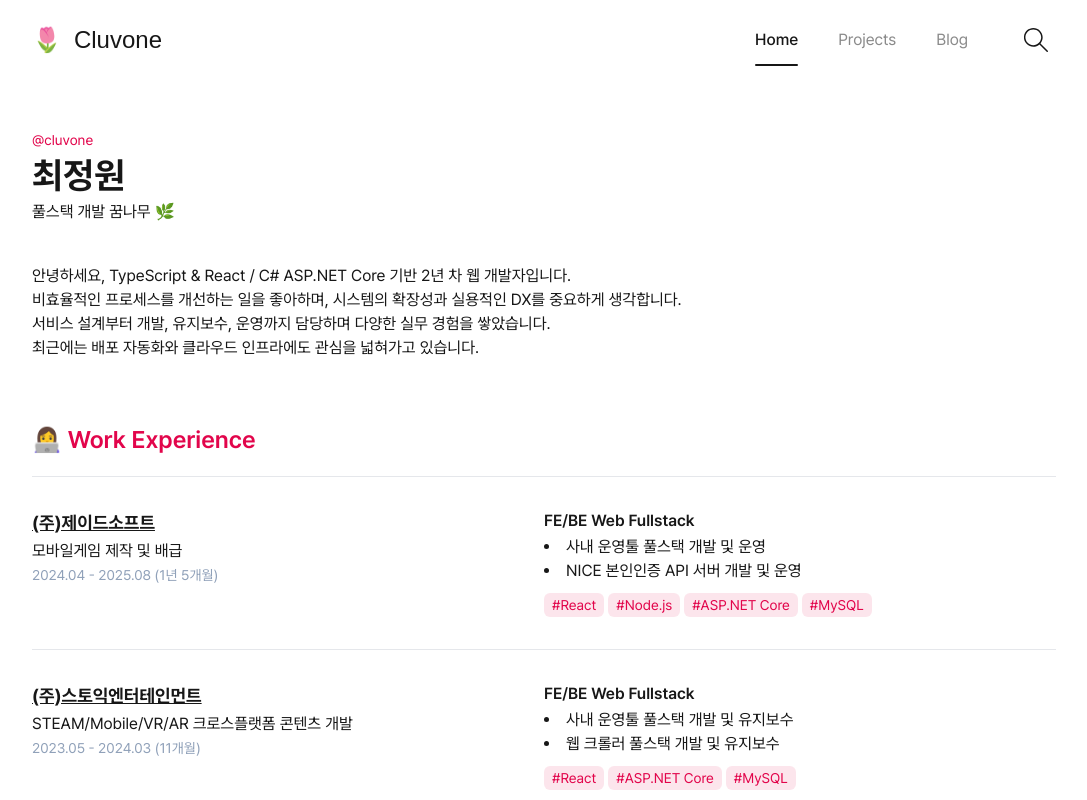
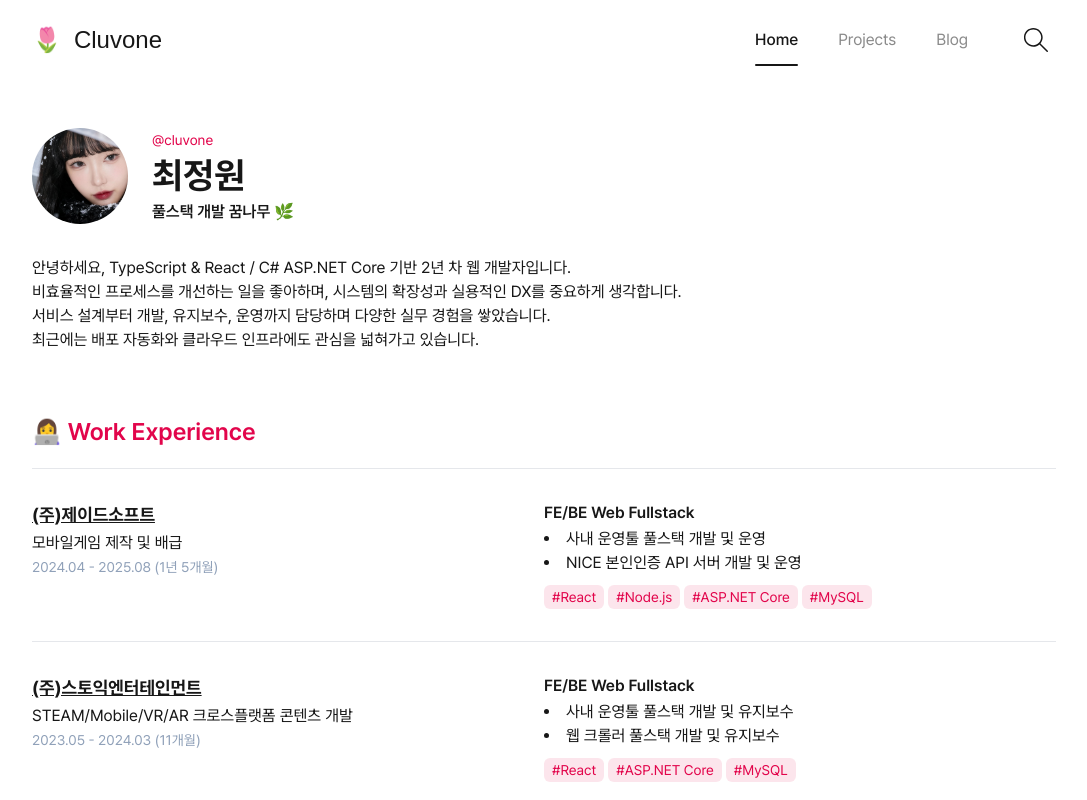
Before and after one commit to cluvone/devlog, a Next.js app: page / in a window 1280 px wide. Shown: the top 800 px of the page, without its empty margins (96-1183 px from the left). Built offline with nearby package versions, Linux system fonts and the light colour scheme; a web font is replaced by a local one.

Commit message:
프로필 이미지 삽입

```diff
--- a/src/app/page.tsx
+++ b/src/app/page.tsx
@@ -1,17 +1,24 @@
 import Link from 'next/link';
 import { Container } from '@/layout';
+import Image from 'next/image';
 
 export default function Home() {
   return (
-    <Container>
-      <div>
-        <section>
-          <span className="text-primary text-sm">@cluvone</span>
-          <h2 className="my-1 text-4xl font-bold">최정원</h2>
-          <p>풀스택 개발 꿈나무 🌿</p>
+    <Container className="flex flex-col gap-y-16">
+      <div className="flex flex-col gap-y-8">
+        <section className="flex flex-wrap items-center gap-x-6 gap-y-2">
+          <div className="h-24 w-24 overflow-hidden rounded-full">
+            <Image src="/images/avatar.jpg" alt="프로필 이미지" width={96} height={96} />
+          </div>
+
+          <div>
+            <span className="text-primary text-sm">@cluvone</span>
+            <h2 className="my-1 text-4xl font-bold">최정원</h2>
+            <p className="font-semibold">풀스택 개발 꿈나무 🌿</p>
+          </div>
         </section>
 
-        <section className="mt-10 mb-16">
+        <section>
           <p>
             안녕하세요, TypeScript & React / C# ASP.NET Core 기반 2년 차 웹 개발자입니다.
             <br />
--- a/src/layout/Main.tsx
+++ b/src/layout/Main.tsx
@@ -1,3 +1,3 @@
 export default function Main({ children }: Readonly<{ children: React.ReactNode }>) {
-  return <main className="mt-12 mb-20 px-8">{children}</main>;
+  return <main className="px-8 pt-12 pb-20">{children}</main>;
 }
```
Also changed, not shown: public/images/avatar.jpg (added).
